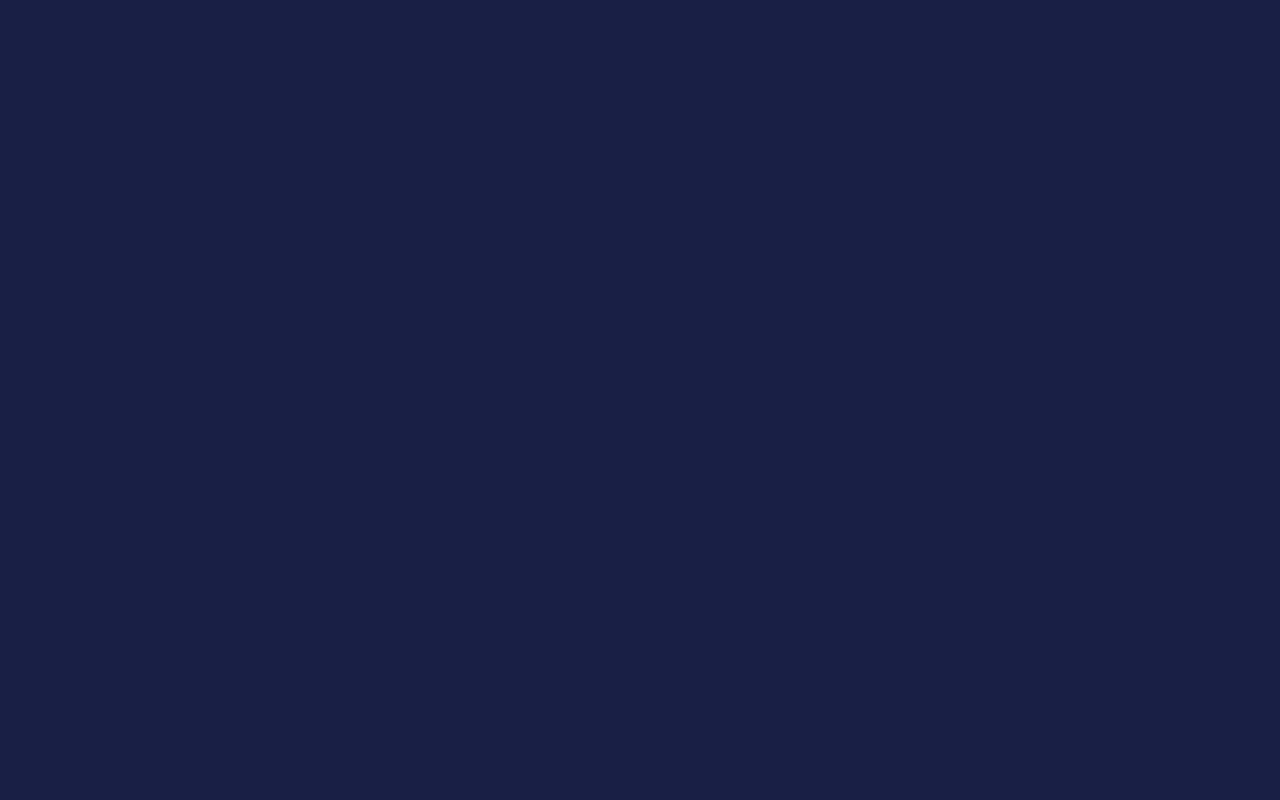
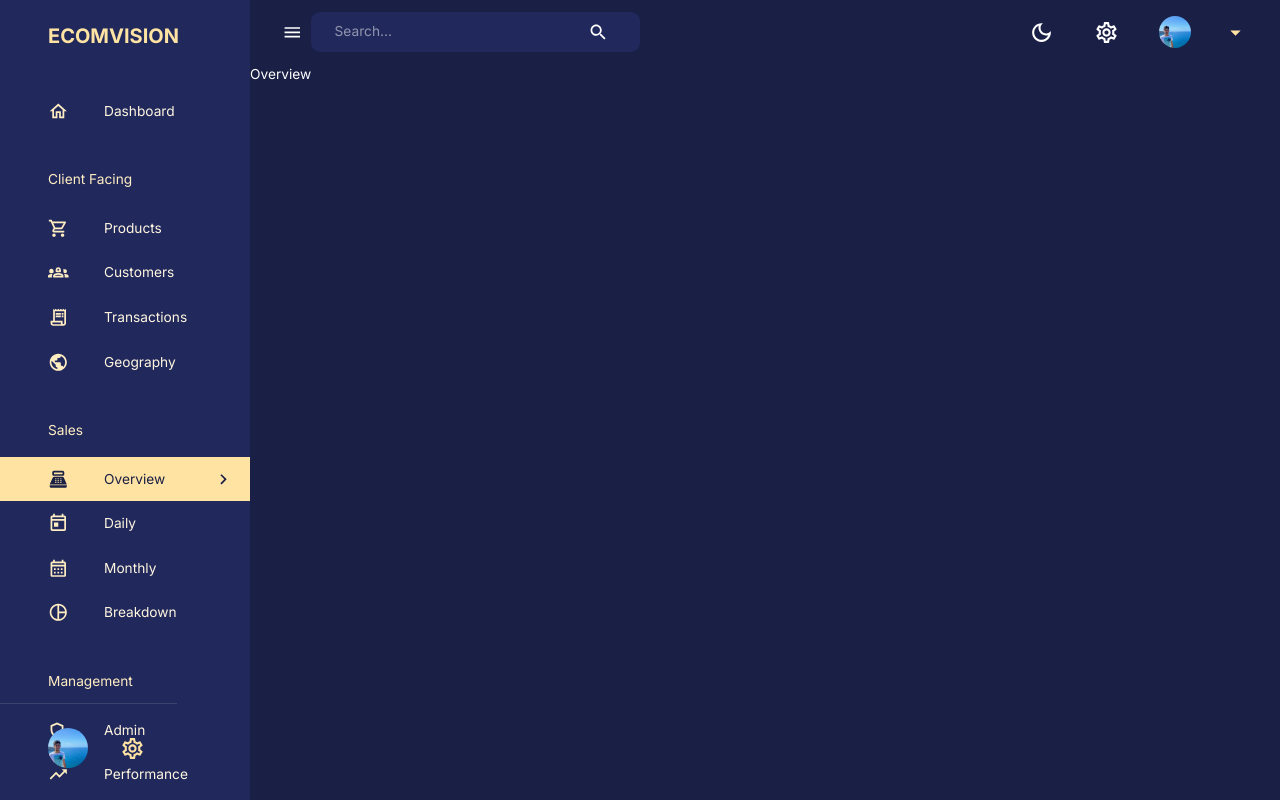
Before and after one commit to Simoh13/Mern-admin-dashboard, a React (Create React App) app in the folder client/: page /overview in a window 1280 px wide. Before the commit this address had no page. Built offline with nearby package versions, Linux system fonts and the light colour scheme; no server answers.

Commit message:
Beginning overview Page

```diff
--- a/client/src/App.js
+++ b/client/src/App.js
@@ -10,6 +10,7 @@
 import Customers from 'scenes/customers'
 import Transactions from 'scenes/transactions'
 import Geography from "scenes/geography";
+import Overview from "scenes/overview";
 
 function App() {
   const mode = useSelector((state) => state.global.mode)
@@ -27,6 +28,7 @@
               <Route path="/customers" element={<Customers />} />
               <Route path="/transactions" element={<Transactions />} />
               <Route path="/geography" element={<Geography />} />
+              <Route path="/overview" element={<Overview />} />
             </Route>
           </Routes>
         </ThemeProvider>
--- a/client/src/scenes/geography/index.jsx
+++ b/client/src/scenes/geography/index.jsx
@@ -56,7 +56,7 @@
         }}
         features={geoData.features}
         margin={{ top: 0, right: 0, bottom: 0, left: -50 }}
-        domain={[ 0, 1000000 ]}
+        domain={[ 0, 60 ]}
         unknownColor="#666666"
         label="properties.name"
         valueFormat=".2s"
--- /dev/null
+++ b/client/src/scenes/overview/index.jsx
@@ -0,0 +1,9 @@
+import React from 'react'
+
+const Overview = () => {
+  return (
+    <div>Overview</div>
+  )
+}
+
+export default Overview
```
